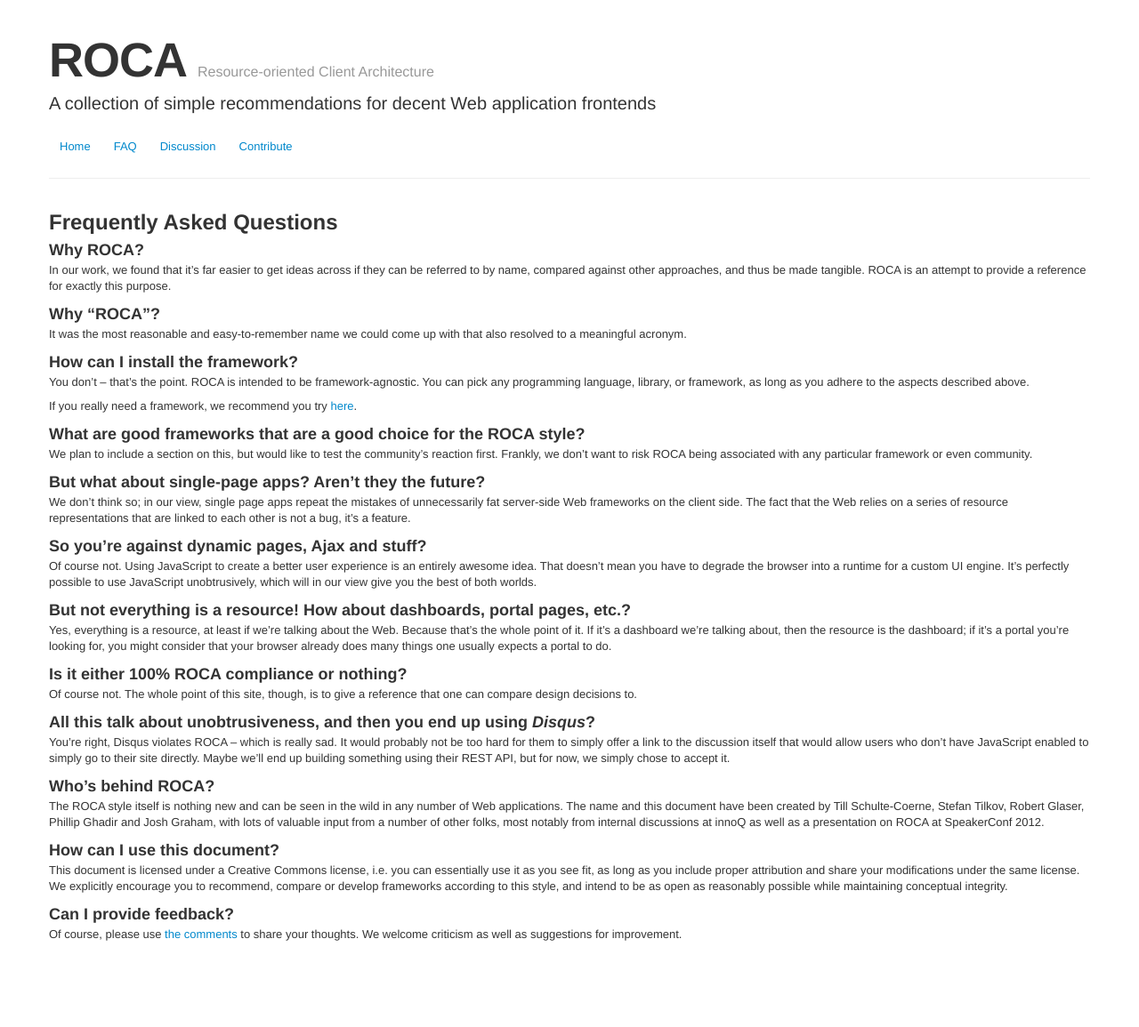
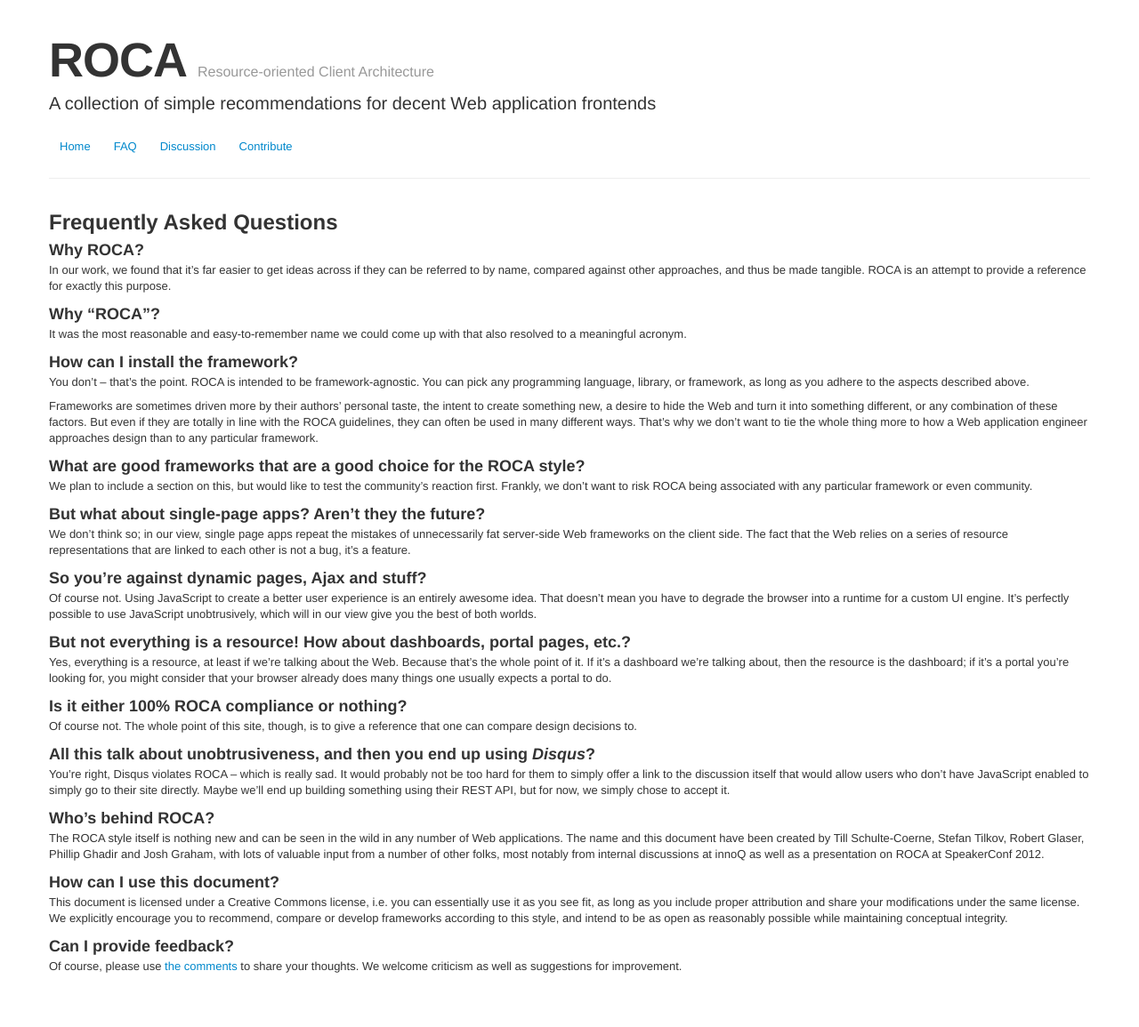
Before and after one commit to innoq/ROCA, a Jekyll site: the page built from faq.md, in a window 1280 px wide. Shown: the whole page at 89% size. Built offline with Jekyll 4.4.1, drawn with Linux system fonts in a browser that asks for light colours; before the commit the page ends 1119 px from its top, so only the background shows below that.

Commit message:
Moved framework criticism to FAQ, removed rick roll (sorry Josh), some re-phrasing

```diff
--- a/faq.md
+++ b/faq.md
@@ -25,8 +25,13 @@ intended to be framework-agnostic. You can pick any programming
 language, library, or framework, as long as you adhere to the
 aspects described above.
 
-If you really need a framework, we recommend you
-try [here](http://www.dafk.net/what/).
+Frameworks are sometimes driven more by their authors' personal taste,
+the intent to create something new, a desire to hide the Web and turn
+it into something different, or any combination of these factors. But
+even if they are totally in line with the ROCA guidelines, they can
+often be used in many different ways. That's why we don't want to tie
+the whole thing more to how a Web application engineer approaches
+design than to any particular framework.
 
 ### What are good frameworks that are a good choice for the ROCA style?
 
--- a/index.html
+++ b/index.html
@@ -9,11 +9,7 @@ title: "ROCA: Resource-oriented Client Architecture"
 	consciously accepted as being in line with the intended overall
 	system architecture. More often, though, they are accepted
 	simply because developers assume they embody the state of the
-	art of development practices. However, we find that very often
-	frameworks are driven more by their authors&#8217; personal
-	taste, the intent to create something new, a desire to hide the
-	Web and turn it into something different, or any combination of
-	these factors.
+	art of development practices.
 </p>
 <p>ROCA is an attempt to define a set of recommendations -
 	independent of any particular framework, programming language,
```
